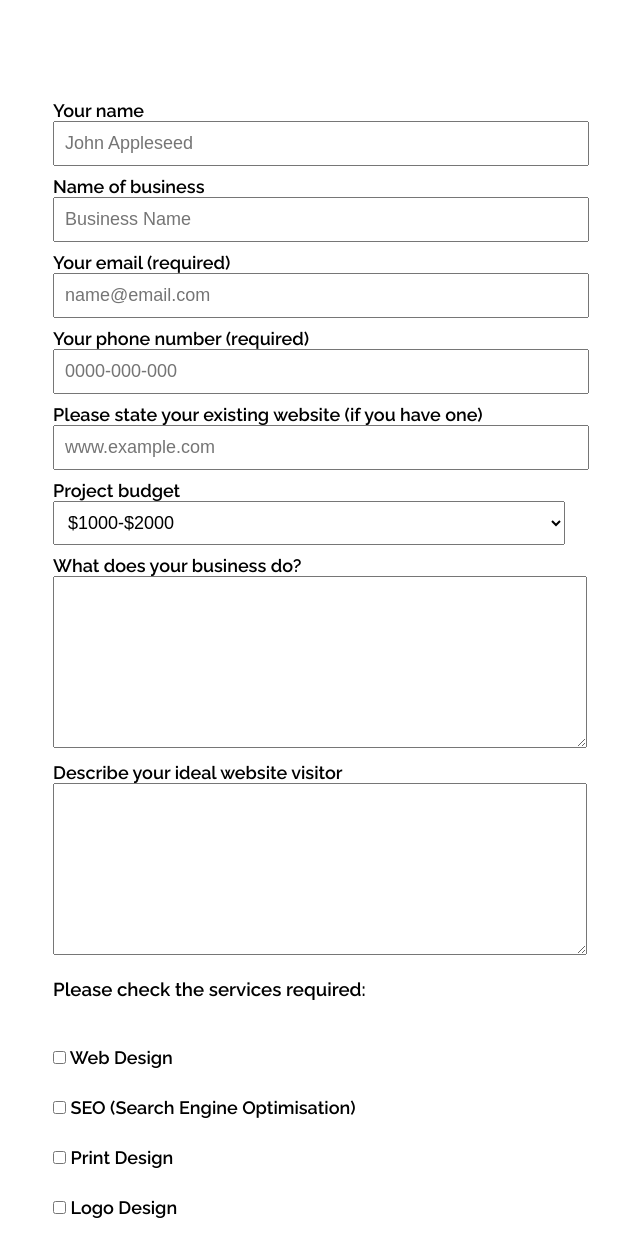
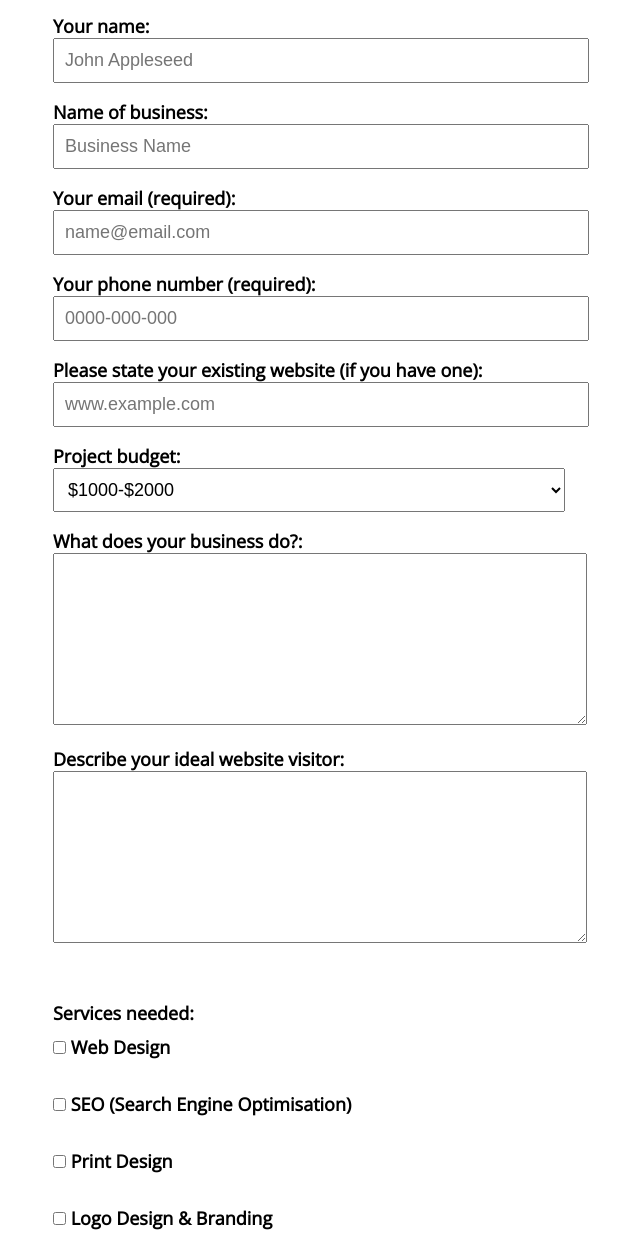
Before and after one commit to f-bog/pixelize-website, a Gatsby site: page /web-design-quote in a window 1280 px wide. Shown: the part 720-1953 px from the top of the page, without its empty margins (267-907 px from the left). Built offline with nearby package versions, Linux system fonts and the light colour scheme; Gatsby itself is replaced by a stand-in of ours.

```diff
--- a/src/pages/web-design-quote.js
+++ b/src/pages/web-design-quote.js
@@ -7,7 +7,8 @@
   display: block;
   margin: 0 auto;
   width: 80%;
-  label {
+  label,
+  span {
     display: block;
     font-weight: 900;
     font-size: 18px;
@@ -104,56 +105,94 @@
         data-netlify="true"
         data-netlify-honeypot="bot-field"
       >
-        <p style={{ visibility: "hidden" }}>
+        <input type="hidden" name="form-name" value="contact" />
+        <p hidden>
           <label>
-            Don’t fill this out if you're human: <input name="bot-field" />
+            Don’t fill this out: <input name="bot-field" />
           </label>
         </p>
-        <label htmlFor="name">Your name</label>
-        <input id="name" name="name" placeholder="John Appleseed" type="text" />
-        <label htmlFor="business">Name of business</label>
+        <p>
+          <label htmlFor="name">
+            Your name:
+            <br />
+            <input
+              id="name"
+              name="name"
+              placeholder="John Appleseed"
+              type="text"
+            />
+          </label>
+        </p>
+        <p>
+          <label>
+            Name of business: <br />
             <input
               id="business"
               name="business"
               placeholder="Business Name"
               type="text"
             />
-        <label htmlFor="email">Your email (required)</label>
+          </label>
+        </p>
+        <p>
+          <label>
+            Your email (required):
+            <br />
             <input
               id="email"
               name="email"
               placeholder="name@email.com"
               type="email"
             />
-        <label htmlFor="phone">Your phone number (required)</label>
-        <input id="phone" name="phone" placeholder="0000-000-000" type="text" />
-        <label htmlFor="website">
-          Please state your existing website (if you have one)
           </label>
+        </p>
+        <p>
+          <label>
+            Your phone number (required):
+            <br />
             <input
               id="phone"
               name="phone"
-          placeholder="www.example.com"
+              placeholder="0000-000-000"
               type="text"
             />
-        <label htmlFor="budget">Project budget</label>
+          </label>
+        </p>
+        <p>
+          <label>
+            Please state your existing website (if you have one):
+            <br />
+            <input name="website" placeholder="www.example.com" type="text" />
+          </label>
+        </p>
+        <p>
+          <label>
+            Project budget:
+            <br />
             <select id="budget" name="budget">
               <option value="$1000-$2000">$1000-$2000</option>
               <option value="$2000-$3000">$2000-$3000</option>
               <option value="$3000-$4000">$3000-$4000</option>
               <option value="$4000">$4000+</option>
             </select>
-        <label htmlFor="description">What does your business do?</label>
+          </label>
+        </p>
+        <p>
+          <label htmlFor="description">
+            What does your business do?:
+            <textarea id="description" name="description" />
+          </label>
+        </p>
+        <p>
+          <label htmlFor="idealcustomer">
+            Describe your ideal website visitor:
+            <textarea id="idealcustomer" name="idealcustomer" />
+          </label>
+        </p>
 
-        <textarea id="description" name="description" />
-        <label htmlFor="idealcustomer">
-          Describe your ideal website visitor
-        </label>
-
-        <textarea id="idealcustomer" name="idealcustomer" />
-
-        <h3>Please check the services required:</h3>
         <br />
+        <p>
+          <span>Services needed:</span>
           <label htmlFor="webdesign">
             <input
               className="services"
@@ -181,7 +220,7 @@
               id="print"
               className="services"
               type="checkbox"
-            name="service2"
+              name="service3"
               value="print"
             />{" "}
             Print Design
@@ -192,11 +231,12 @@
               id="logo"
               className="services"
               type="checkbox"
-            name="service2"
-            value="Logo"
+              name="service4"
+              value="logo"
             />{" "}
-          Logo Design
+            Logo Design & Branding
           </label>
+        </p>
 
         <button type="submit" className="readmore">
           Send
```
Lines whose indentation alone changed are shown as unchanged.
